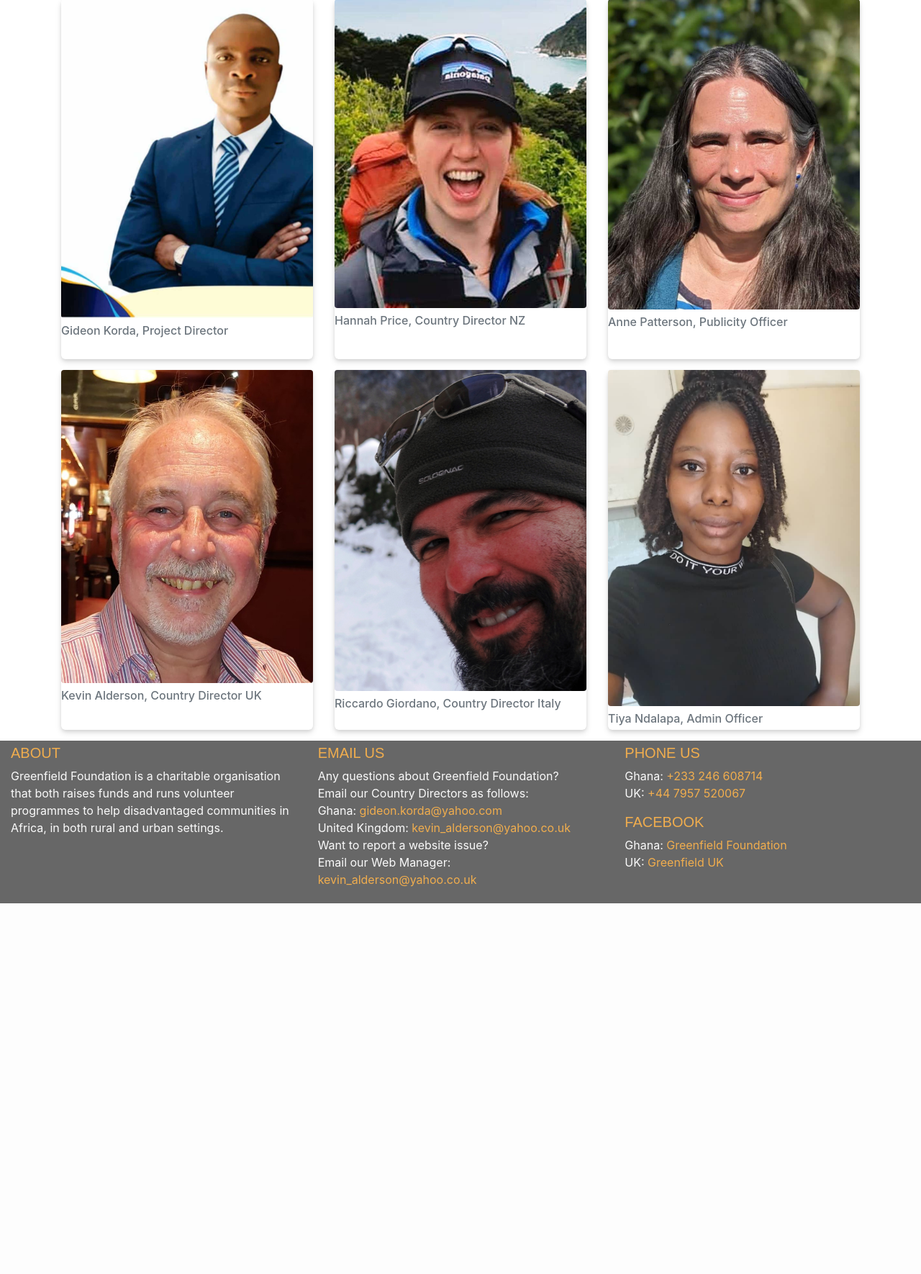
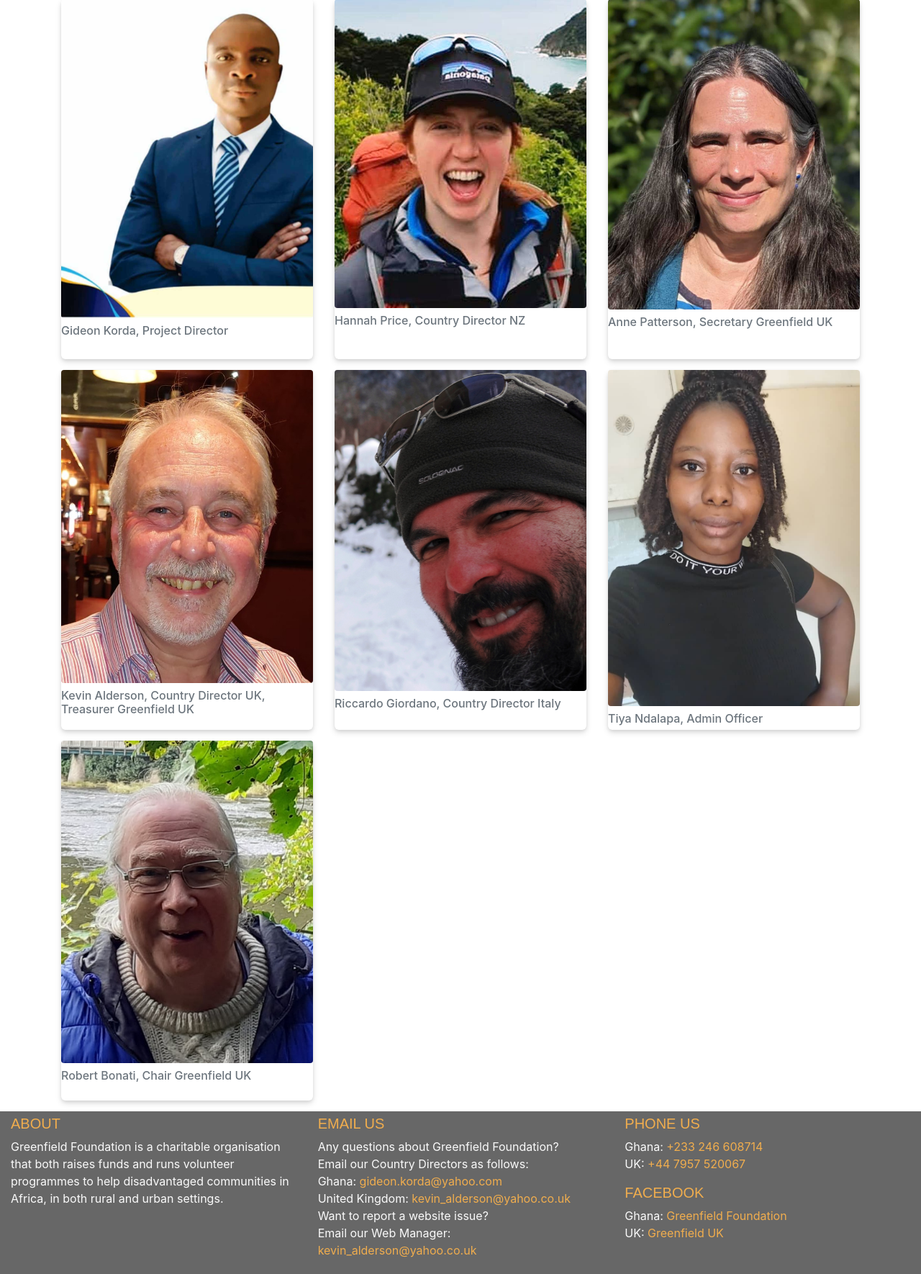
Before and after one commit to kevald1963/greenfield-africa, a Flask app: page /ourteam in a window 1280 px wide. Shown: the part 136-1906 px from the top of the page at 72% size. Before the commit the page ends 1391 px from the top, so only its background shows below. Run offline with Flask 2, Linux system fonts and the light colour scheme.

Commit message:
Added Robert Bonati's photo to the Our Team page.

```diff
--- a/templates/ourteam.html
+++ b/templates/ourteam.html
@@ -13,7 +13,12 @@
 
         <figure class="figure image-gallery">
             <img src="static/images/team_members/kevin_alderson.jpg" width="370" height="530" class="figure-img img-fluid rounded" alt="...">
-            <figcaption class="figure-caption"><h6>Kevin Alderson, Country Director UK</h6></figcaption>
+            <figcaption class="figure-caption"><h6>Kevin Alderson, Country Director UK, Treasurer Greenfield UK</h6></figcaption>
+        </figure>
+
+        <figure class="figure image-gallery">
+            <img src="static/images/team_members/robert_bonati.jpg" width="370" height="530" class="figure-img img-fluid rounded" alt="...">
+            <figcaption class="figure-caption"><h6>Robert Bonati, Chair Greenfield UK</h6></figcaption>
         </figure>
 
     </div>
@@ -36,7 +41,7 @@
 
         <figure class="figure image-gallery">
             <img src="static/images/team_members/anne_patterson.jpg" width="370" height="530" class="figure-img img-fluid rounded">
-            <figcaption class="figure-caption"><h6>Anne Patterson, Publicity Officer</h6></figcaption>
+            <figcaption class="figure-caption"><h6>Anne Patterson, Secretary Greenfield UK</h6></figcaption>
         </figure>
 
         <figure class="figure image-gallery">
```
Also changed, not shown: static/images/team_members/robert_bonati.jpg (added).
